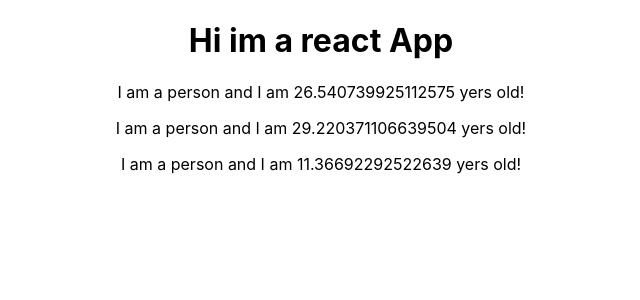
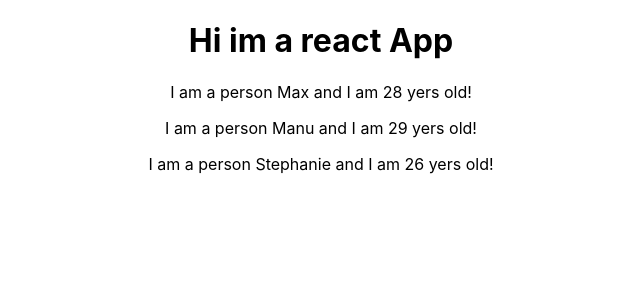
Before and after one commit to Masoume-vesali1993/udemy, a React (Create React App) app: page / in a window 1280 px wide. Shown: the top 300 px of the page, without its empty margins (319-959 px from the left). Built offline with nearby package versions, Linux system fonts and the light colour scheme.

Commit message:
Use
Props in react

```diff
--- a/src/App.js
+++ b/src/App.js
@@ -7,9 +7,9 @@
   return (
     <div className="App">
         <h1>Hi im a react App</h1>
-        <Person />
-        <Person />
-        <Person />
+        <Person name="Max" age="28" />
+        <Person name="Manu" age="29">My Hobbies: Racing</Person>
+        <Person name="Stephanie" age="26"/>
     </div>
   );
   // return React.createElement('div' , null, React.createElement('h1',{className: 'App'}, 'Does this work now?'));
--- a/src/Person/Person.js
+++ b/src/Person/Person.js
@@ -1,7 +1,7 @@
 import React from 'react';
 
-const person = () => {
-    return <p>I am a person and I am {Math.random() *30} yers old!</p>
+const person = (props) => {
+    return <p>I am a person {props.name} and I am {props.age} yers old!</p>
 };
 
 export default person;
```
